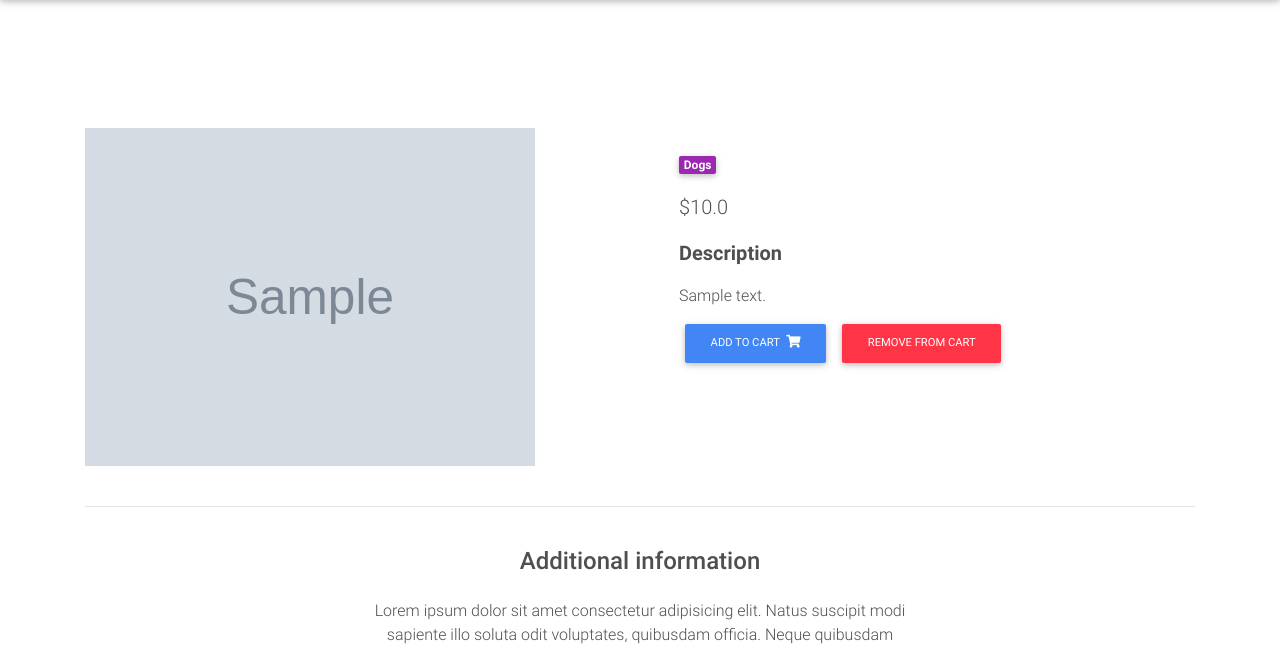
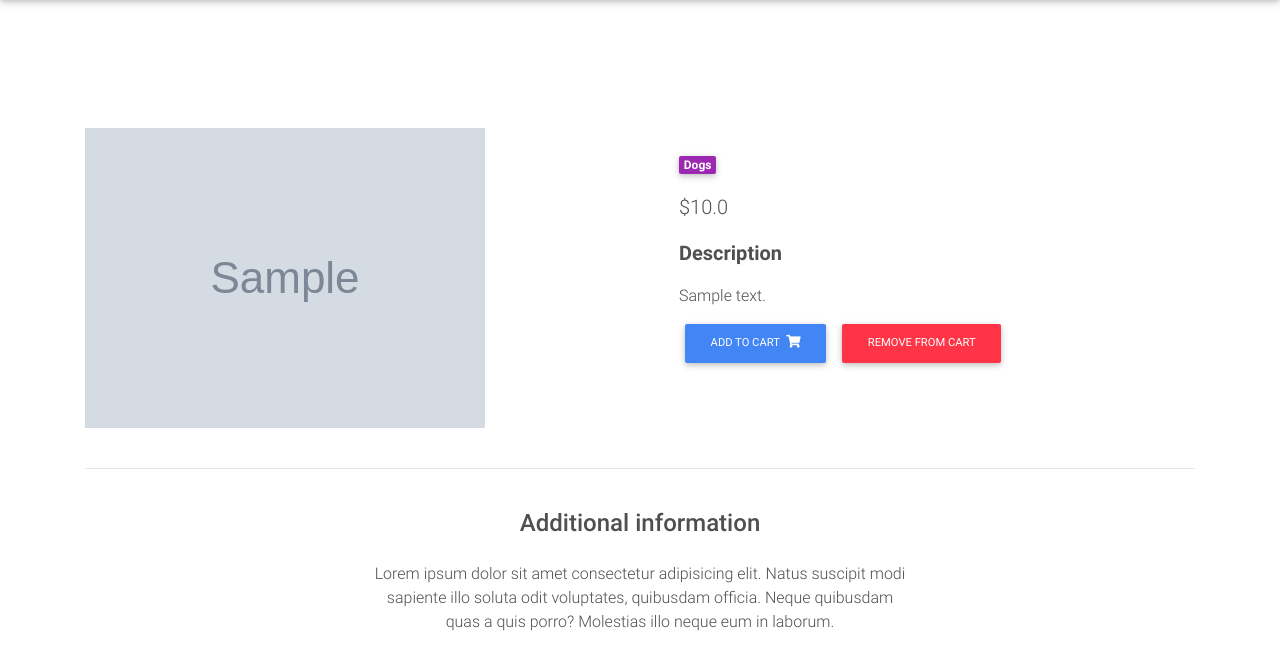
Before and after one commit to shubham-gapat/shubham-gapat.github.io, a Django app: page /product/sample/ in a window 1280 px wide. Shown: the part 64-714 px from the top of the page. Run offline with Django 3.2, Linux system fonts and the light colour scheme; tables that the repository leaves empty hold one stand-in row (values such as "Sample post"); grey boxes marked "Sample" are stand-in pictures; some libraries are stand-ins or nearby versions.

Commit message:
image changes

```diff
--- a/project/pet-mart/templates/base.html
+++ b/project/pet-mart/templates/base.html
@@ -41,15 +41,6 @@
       }
     }
 
-    img {
-      height: 500px;
-      width: 450px;
-      transition: all 1s;
-    }
-
-    img:hover{
-      transform: scale(1.1);
-    }
 
 
   </style>
--- a/project/pet-mart/templates/product.html
+++ b/project/pet-mart/templates/product.html
@@ -18,7 +18,6 @@
 
         <!--Grid column-->
         <div class="col-md-6 mb-4">
-
           <!--Content-->
           <div class="p-4">
 
```
